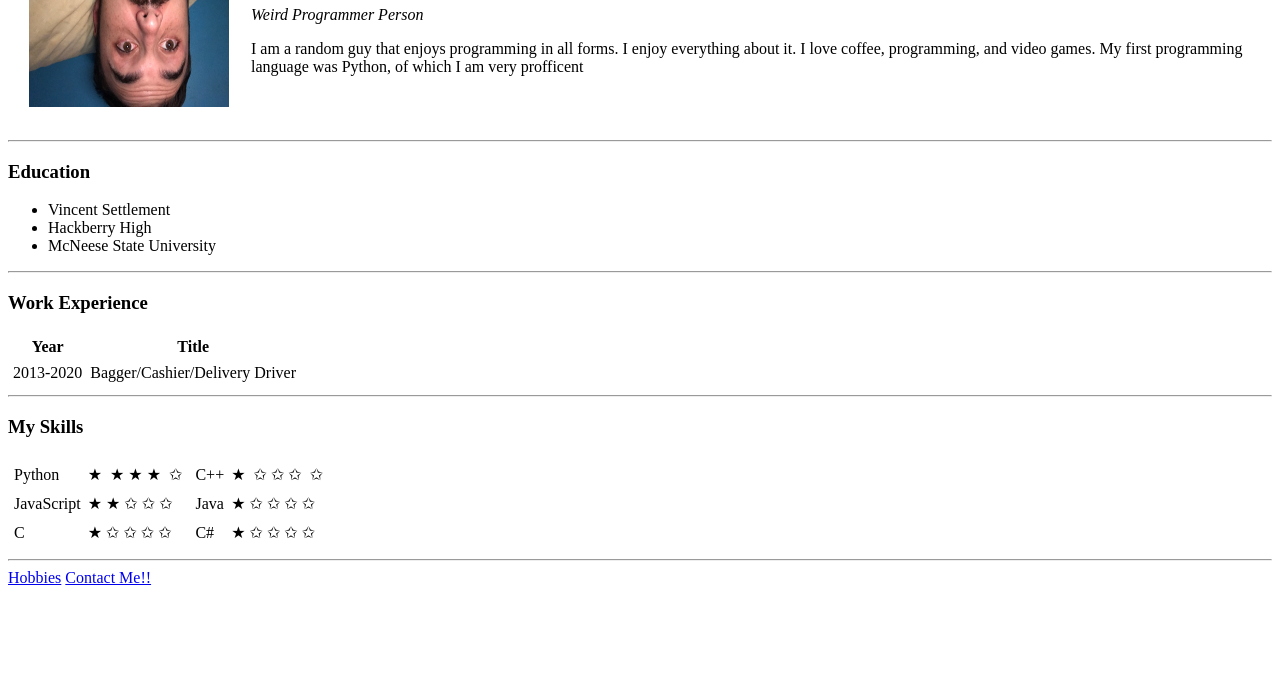
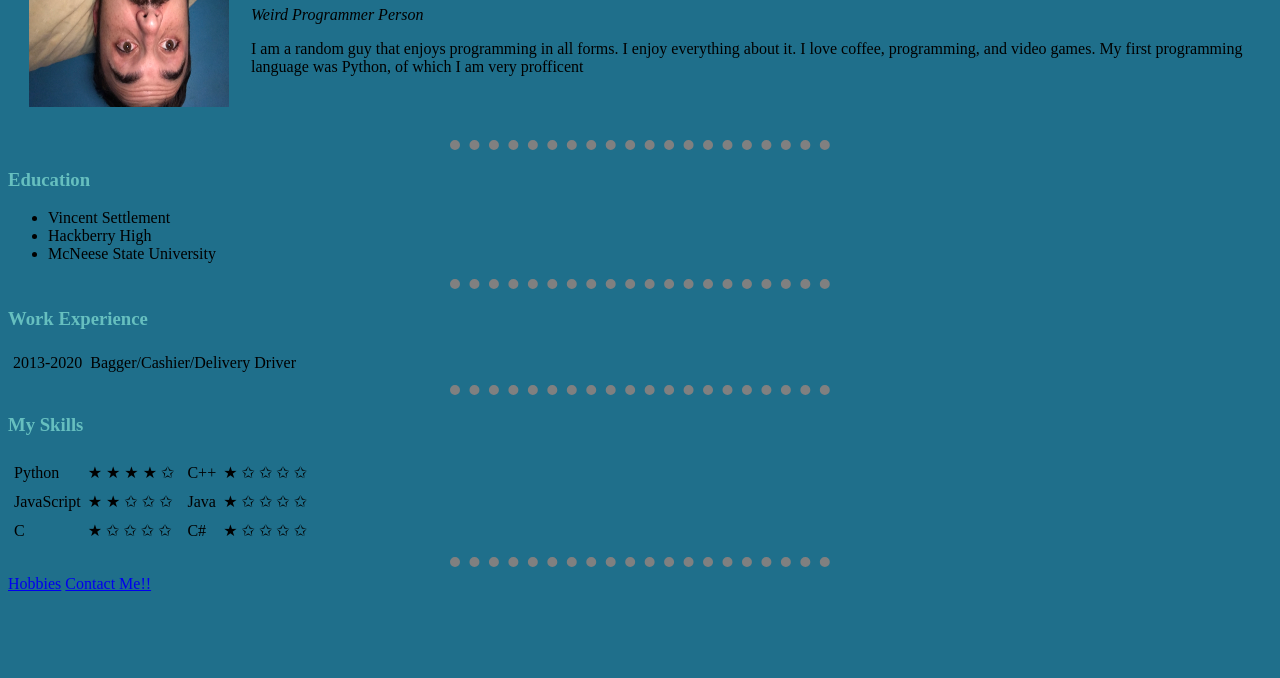
Before and after one commit to TristanAncelet/WebDevCourse, a plain HTML site: page index.html in a window 1280 px wide. Shown: the part 122-800 px from the top of the page. Drawn offline with Linux system fonts and the light colour scheme.

Commit message:
few more lectures of work done

```diff
--- /dev/null
+++ b/css/site.css
@@ -0,0 +1,18 @@
+.author_pic{
+    transform: rotate(180deg);
+}
+body{
+    background-color: #1f6f8b;
+}
+hr{
+  border-style:none;
+  border-top-style: dotted;
+  border-width: 10px;
+  border-color: grey;
+  width: 30%;
+  background-color: none;
+}
+h1, h3 {
+    color: #66BFBF;
+
+}
--- a/index.html
+++ b/index.html
@@ -4,8 +4,8 @@
     <head>
         <meta charset="utf-8">
         <title>Tristan's Personal Site</title>
-<style>.author_pic{transform:rotate(180deg)}</style>
-    </head>
+        <link rel="stylesheet" href="css/site.css">
+       </head>
 
     <body>
         <table cellspacing="20">
@@ -29,13 +29,7 @@
         <hr>
         <h3>Work Experience</h3>
         <table cellpadding="3px">
-            <thead>
-                <tr>
-                    <th>Year</th>
-                    <th>Title</th>
-                </tr>
-            </thead>
-            <tbody>
+           <tbody>
                 <tr>
                     <td>2013-2020</td>
                     <td>Bagger/Cashier/Delivery Driver</td>
@@ -54,7 +48,7 @@
                                 <td>
                                     <table>
                                         <tr>
-                                            <td>★<td><td>★</td><td>★</td><td>★<td><td>✩</td>
+                                            <td>★</td><td>★</td><td>★</td><td>★</td><td>✩</td>
                                         </tr>
                                     </table>
                                 </td>
@@ -90,7 +84,7 @@
                                 <td>
                                     <table>
                                         <tr>
-                                            <td>★<td><td>✩</td><td>✩</td><td>✩<td><td>✩</td>
+                                            <td>★</td><td>✩</td><td>✩</td><td>✩</td><td>✩</td>
                                         </tr>
                                     </table>
                                 </td>
```
